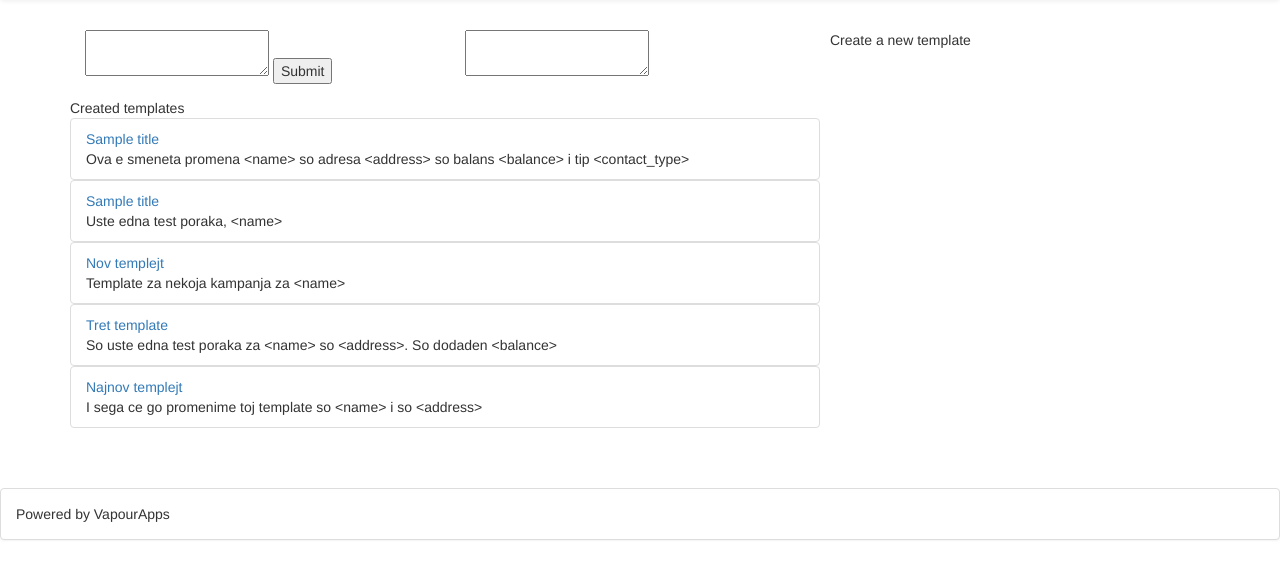
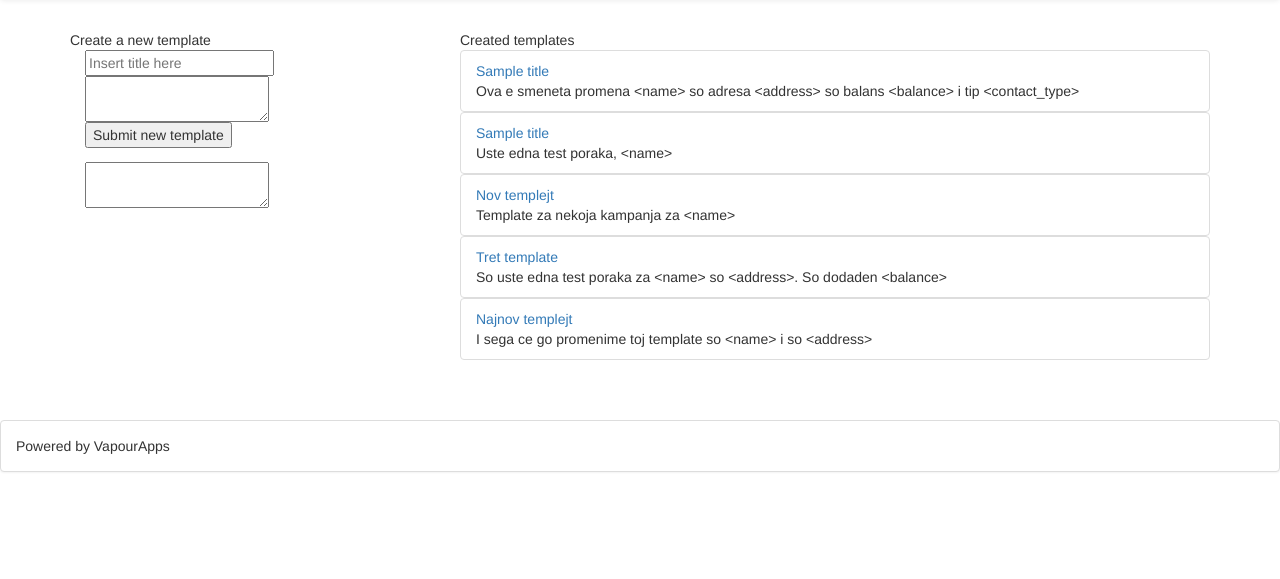
Before and after one commit to NinoDoko/sms_test, a Django app: page /sms_app/sms_template/ in a window 1280 px wide. Shown: the part 72-651 px from the top of the page. Run offline with Django 3.2, Linux system fonts and the light colour scheme; a user stored in the database is signed in; data comes from the database, SQL or seed files in the repository; both versions use the stored data as it was after the commit; some libraries are stand-ins or nearby versions.

Commit message:
Created a separate file for the template editing form.

```diff
--- a/sms_app/sms_views/sms_template.py
+++ b/sms_app/sms_views/sms_template.py
@@ -17,18 +17,19 @@ def query_users_from_get_args(request, users):
     return users
 
 def log_out(request):
-    print 'Im here'
     logout(request)
-    return redirect('/admin')
+    return redirect('/sms_app')
 
 @login_required
 def sms_template_index(request):
+    users = Contact.objects.all()
+    test_contact = users.all().filter(name = 'Test User')[0]
     if request.POST :
         new_template = MessageTemplate(template_text = request.POST['sms_template'], template_title = request.POST['template_title'])
         if new_template.save():
             messages.success(request, 'Template saved successfuly')
     sms_templates = MessageTemplate.objects.all()
-    return render(request, 'sms_app/sms_template_index.html', {'sms_templates' : sms_templates})
+    return render(request, 'sms_app/sms_template_index.html', {'sms_templates' : sms_templates, 'test_contact' : test_contact})
 
 @login_required
 def view_sms_template(request, sms_id):
--- a/sms_app/templates/sms_app/new_template_form.html
+++ b/sms_app/templates/sms_app/new_template_form.html
@@ -1,16 +1,37 @@
-<div class = 'col-md-4'>
+<div class = 'container'>
+    <div class = 'row'>
         <form action = '#' method = 'POST'>
             {% csrf_token %}
             <div id = "sms_form">
+                <div class = 'container'>
+                    {% if show_title %}
+                        <div class = 'row'>
+                            <div class = 'col-md-4'>
+                                <input type = 'text' id = 'template_title' name = 'template_title' placeholder = 'Insert title here'>
+                            </div>
+                        </div>
+                    {% endif %}
+                    <div class = 'row'>
+                        <div class = 'col-md-4'>
                             <textarea id = 'sms_template' name = 'sms_template'> {{ sms_template }} </textarea>
-            <input type = 'submit' id = 'submit'>
+                        </div>
+                    </div>
+                    <div class = 'row'>
+                        <div class = 'col-md-4'>
+                            <input type = 'submit' id = 'submit' value = 'Submit new template'>
+                        </div>
+                    </div>
+                </div>
             </div>
         </form>
     </div>
+    <div class = 'row'>
         <div class = 'col-md-4'>
             {% csrf_token %}
             <div id = "sms_form_test">
                 <textarea id = 'sms_template_test' name = 'sms_template_test' readonly></textarea>
+            </div>
+        </div>
     </div>
         <script type = 'text/javascript'>
             old_template = $('#sms_template').text()
--- a/sms_app/templates/sms_app/sms_template_index.html
+++ b/sms_app/templates/sms_app/sms_template_index.html
@@ -2,9 +2,9 @@
 {% block vap_content %}
     <div class = 'container'>
         <div class = 'row'>
-            <div class = 'container'>
+            <div class = 'col-md-4'>
                 Create a new template
-                {% include 'sms_app/new_template_form.html' %}
+                {% include 'sms_app/new_template_form.html' with show_title=True %}
             </div>
             <div class = 'col-md-8'>
                 Created templates
--- a/sms_app/templates/sms_app/view_sms_template.html
+++ b/sms_app/templates/sms_app/view_sms_template.html
@@ -11,7 +11,9 @@
 {% block vap_content %}
     <div class = 'container'>
         <div class = 'row'>
-            {% include 'sms_app/new_template_form.html' %}
+            <div class = 'col-md-4'>
+                {% include 'sms_app/new_template_form.html' with show_title=False %}
+            </div>
             <div class = 'col-md-4'>
                 Query users :
                 <form method = 'GET' action = #>
```
Also changed, not shown: db.sqlite3. Lines whose indentation alone changed are shown as unchanged.
